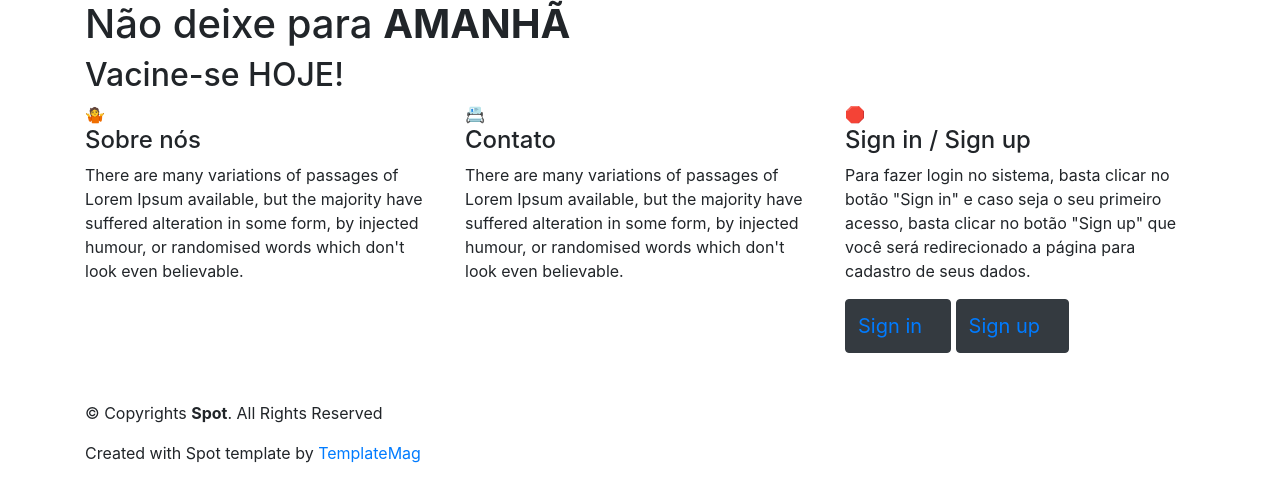
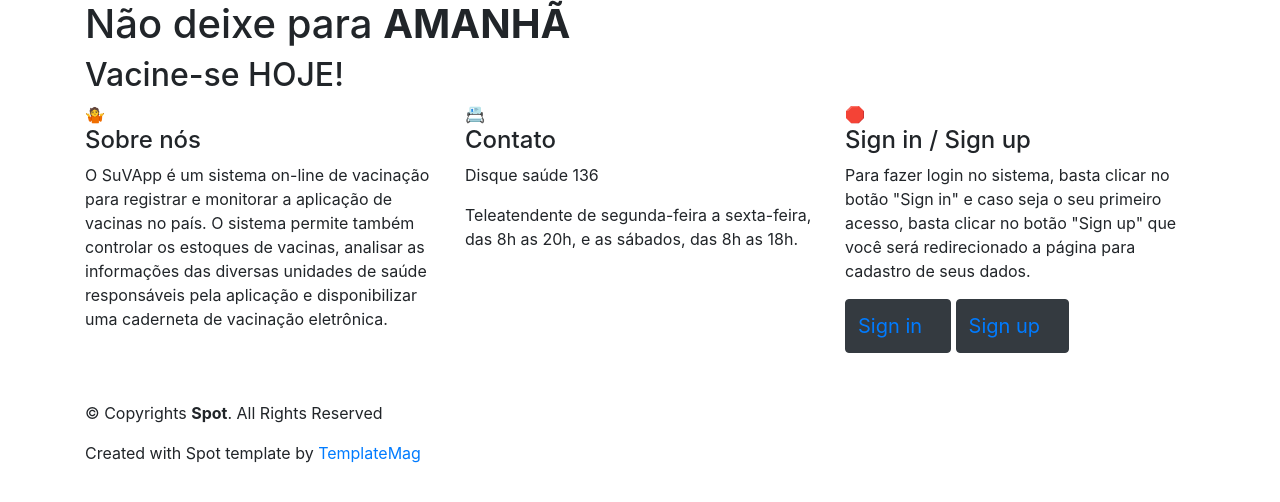
Before and after one commit to anleaes/2021-1-N2-dev01, a Django app: page / in a window 1280 px wide. Shown: the part 56-558 px from the top of the page. Run offline with Django 3.2, Linux system fonts and the light colour scheme; some libraries are stand-ins or nearby versions.

Commit message:
atualizações na tela de inicio

```diff
--- a/SuV_App/templates/base.html
+++ b/SuV_App/templates/base.html
@@ -104,18 +104,17 @@
             <div class="col-lg-4">
                 <span>🤷</span>
                 <h4>Sobre nós</h4>
-                <p>There are many variations of passages of Lorem Ipsum available, but the majority have suffered
-                    alteration in
-                    some form, by injected humour, or randomised words which don't look even believable.</p>
+                <p>O SuVApp é um sistema on-line de vacinação para registrar e monitorar a aplicação de vacinas no país.
+                    O sistema permite também controlar os estoques de vacinas, analisar as informações das diversas unidades
+                    de saúde responsáveis pela aplicação e disponibilizar uma caderneta de vacinação eletrônica.</p>
             </div>
             <!-- col-lg-4 -->
 
             <div class="col-lg-4">
                 <span>📇</span>
                 <h4>Contato</h4>
-                <p>There are many variations of passages of Lorem Ipsum available, but the majority have suffered
-                    alteration in
-                    some form, by injected humour, or randomised words which don't look even believable.</p>
+                <p>Disque saúde 136</p>
+                   Teleatendente de segunda-feira a sexta-feira, das 8h as 20h, e as sábados, das 8h as 18h.</p>
             </div>
             <!-- col-lg-4 -->
 
@@ -123,7 +122,7 @@
                 <span>🛑</span>
                 <h4>Sign in / Sign up</h4>
                 <p>Para fazer login no sistema, basta clicar no botão "Sign in" e caso seja o seu primeiro acesso,
-                    basta clicar no botão "Sign up" que você será redirecionado a página para cadastro de seus dados.
+                   basta clicar no botão "Sign up" que você será redirecionado a página para cadastro de seus dados.
                 </p>
                 <!-- botão de sign in -->
                 <button type="button" class="btn btn-dark"><a class="navbar-brand" href="{% url 'accounts:user_login' %}">Sign in</a></button>
```
